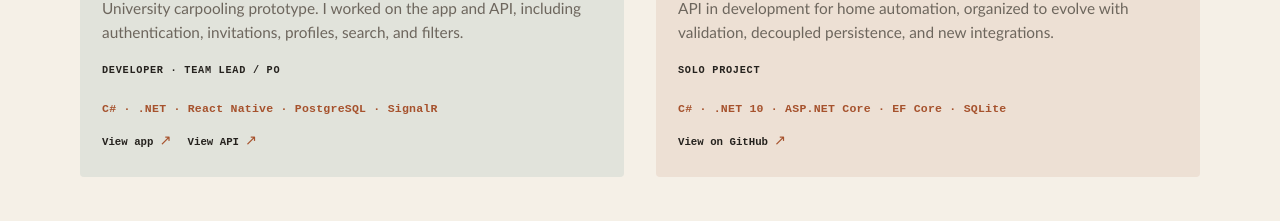
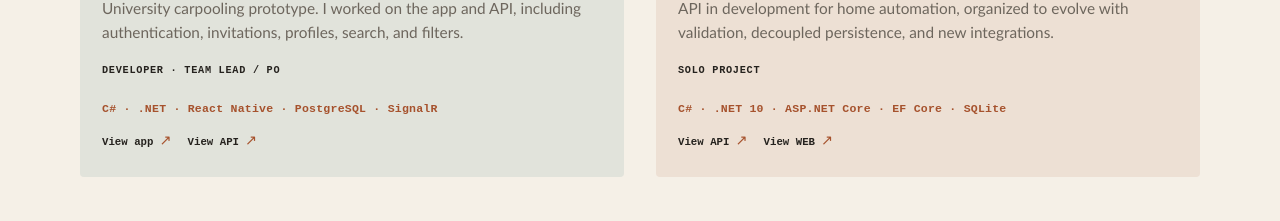
Before and after one commit to ThiagoArcoverde/Portfolio, a React (Vite) app: page / in a window 1280 px wide. Shown: the part 2854-3075 px from the top of the page. Built offline with nearby package versions, Linux system fonts and the light colour scheme.

Commit message:
Add Homevault API and WEB repository links
Expose separate API and WEB repository links for the Homevault project across supported locales.

```diff
--- a/src/data/locales.js
+++ b/src/data/locales.js
@@ -37,7 +37,8 @@ const englishProjects = [
     description: 'API in development for home automation, organized to evolve with validation, decoupled persistence, and new integrations.',
     role: 'SOLO PROJECT',
     links: [
-      { label: 'View on GitHub', href: 'https://github.com/ThiagoArcoverde/homevault-api' },
+      { label: 'View API', href: 'https://github.com/ThiagoArcoverde/homevault-api' },
+      { label: 'View WEB', href: 'https://github.com/ThiagoArcoverde/homevault-web' },
     ],
   },
 ]
@@ -76,7 +77,8 @@ const spanishProjects = [
     description: 'API en desarrollo para automatización residencial, organizada para evolucionar con validación, persistencia desacoplada y nuevas integraciones.',
     role: 'PROYECTO INDIVIDUAL',
     links: [
-      { label: 'Ver en GitHub', href: 'https://github.com/ThiagoArcoverde/homevault-api' },
+      { label: 'Ver API', href: 'https://github.com/ThiagoArcoverde/homevault-api' },
+      { label: 'Ver WEB', href: 'https://github.com/ThiagoArcoverde/homevault-web' },
     ],
   },
 ]
--- a/src/data/portfolio.js
+++ b/src/data/portfolio.js
@@ -98,7 +98,8 @@ export const featuredProjects = [
     accent: 'coral',
     shape: '⌂',
     links: [
-      { label: 'Ver no GitHub', href: 'https://github.com/ThiagoArcoverde/homevault-api' },
+      { label: 'Ver API', href: 'https://github.com/ThiagoArcoverde/homevault-api' },
+      { label: 'Ver WEB', href: 'https://github.com/ThiagoArcoverde/homevault-web' },
     ],
   },
 ]
```
